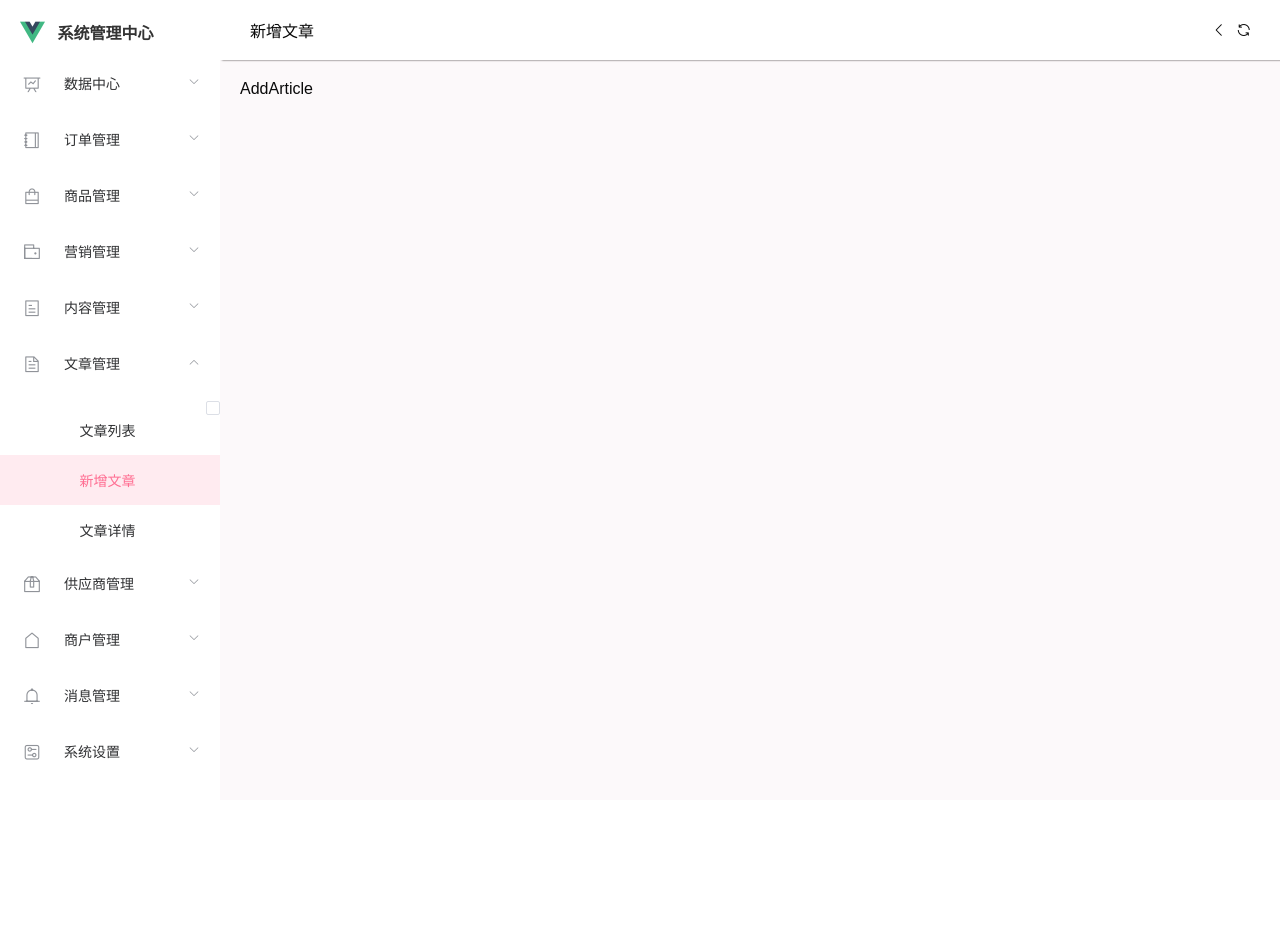
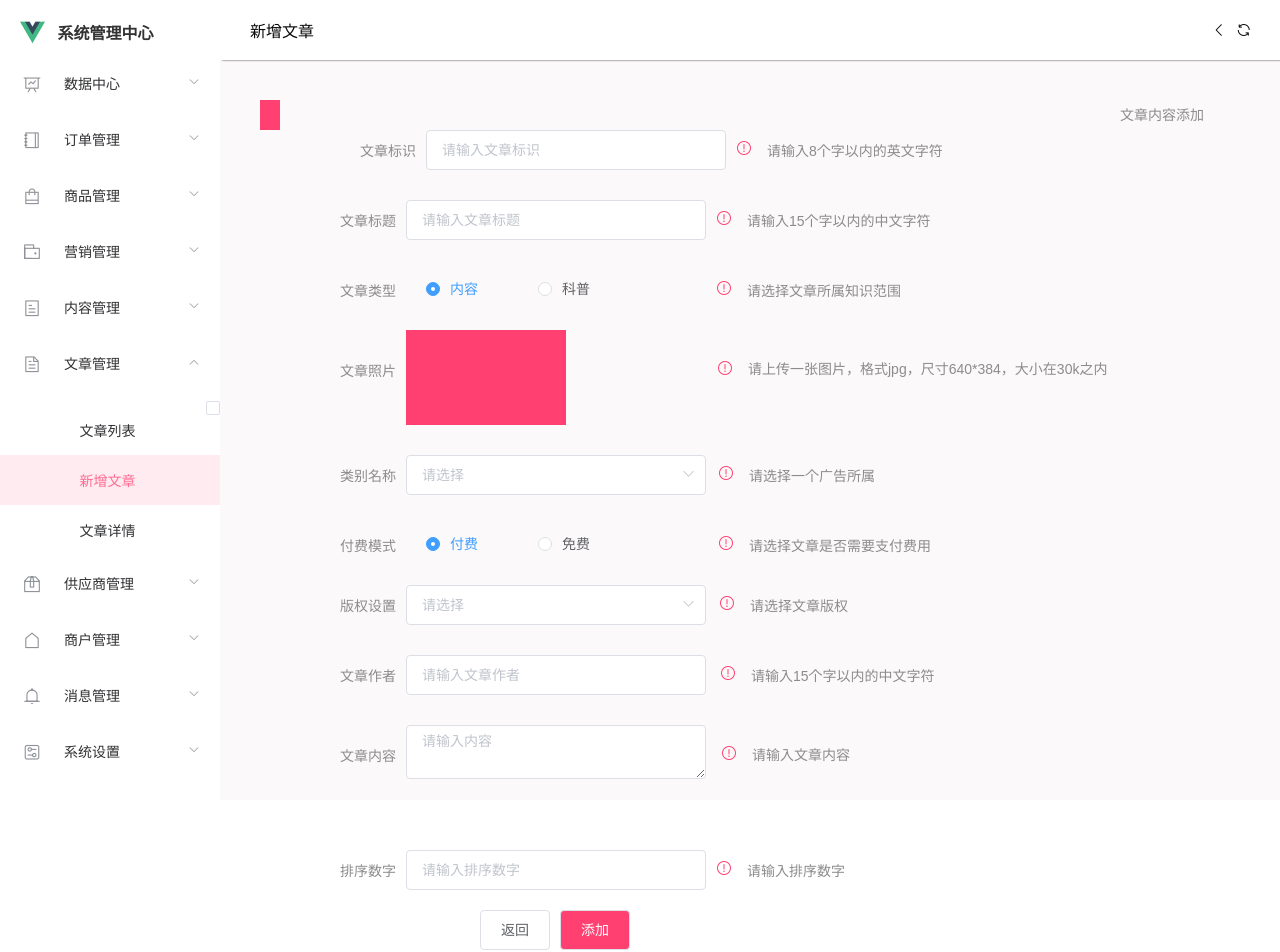
Before and after one commit to bo-ddd/union-b, a Vue app: page /article/addarticle in a window 1280 px wide. Shown: the top 952 px of the page. Before the commit the page ends 800 px from the top, so only its background shows below. Built offline with nearby package versions, Linux system fonts and the light colour scheme.

Commit message:
增加了文章页面

```diff
--- a/src/views/article/AddArticle.vue
+++ b/src/views/article/AddArticle.vue
@@ -1,15 +1,282 @@
 <template>
   <div>
-      AddArticle
+    <div class="wrap">
+      <div class="left"></div>
+      <div class="right">
+        <span class="add">文章内容添加</span>
+      </div>
+      <div class="center">
+        <div class="center-content">
+          <span class="content">文章标识</span>
+          <el-input
+            class="input"
+            v-model="input"
+            placeholder="请输入文章标识"
+          ></el-input>
+          <i class="el-icon-warning-outline"></i>
+          <span class="tips">请输入8个字以内的英文字符</span>
+        </div>
+      </div>
+      <div class="center">
+        <div class="center-content">
+          <span class="content">文章标题</span>
+          <el-input
+            class="input"
+            v-model="input"
+            placeholder="请输入文章标题"
+          ></el-input>
+          <i class="el-icon-warning-outline"></i>
+          <span class="tips">请输入15个字以内的中文字符</span>
+        </div>
+      </div>
+      <div class="center">
+        <div class="center-content">
+          <span class="content">文章类型</span>
+          <el-radio class="option" v-model="radio" label="1">内容</el-radio>
+          <el-radio class="option" v-model="radio" label="2">科普</el-radio>
+          <!-- <el-input class="input" v-model="input" placeholder="请输入内容"></el-input> -->
+          <i class="el-icon-warning-outline icon"></i>
+          <span class="tips">请选择文章所属知识范围</span>
+        </div>
+      </div>
+      <div class="center">
+        <div class="center-content">
+          <span class="content-img">文章照片</span>
+          <div class="img"></div>
+          <i class="el-icon-warning-outline icon-img"></i>
+          <span class="tips-img"
+            >请上传一张图片，格式jpg，尺寸640*384，大小在30k之内</span
+          >
+        </div>
+      </div>
+      <div class="center">
+        <div class="center-content">
+          <span class="content">类别名称</span>
+          <el-select class="input" v-model="value" placeholder="请选择">
+            <el-option
+              v-for="item in options"
+              :key="item.value"
+              :label="item.label"
+              :value="item.value"
+            >
+            </el-option>
+          </el-select>
+          <i class="el-icon-warning-outline icon-i"></i>
+          <span class="tips">请选择一个广告所属</span>
+        </div>
+      </div>
+      <div class="center">
+        <div class="center-content">
+          <span class="content">付费模式</span>
+          <el-radio class="option" v-model="redio" label="1">付费</el-radio>
+          <el-radio class="option" v-model="redio" label="2">免费</el-radio>
+          <i class="el-icon-warning-outline pay"></i>
+          <span class="tips">请选择文章是否需要支付费用</span>
+        </div>
+      </div>
+      <div class="center">
+        <div class="center-content">
+          <span class="content">版权设置</span>
+          <el-select class="input" v-model="value" placeholder="请选择">
+            <el-option
+              v-for="item in options"
+              :key="item.value"
+              :label="item.label"
+              :value="item.value"
+            >
+            </el-option>
+          </el-select>
+          <i class="el-icon-warning-outline copyright"></i>
+          <span class="tips">请选择文章版权</span>
+        </div>
+      </div>
+      <div class="center">
+        <div class="center-content">
+          <span class="content">文章作者</span>
+          <el-input
+            class="input"
+            v-model="input"
+            placeholder="请输入文章作者"
+          ></el-input>
+          <i class="el-icon-warning-outline character"></i>
+          <span class="tips">请输入15个字以内的中文字符</span>
+        </div>
+      </div>
+      <div class="center">
+        <div class="center-content">
+          <span class="content-imges">文章内容</span>
+          <el-input
+          class="articleContent"
+            type="textarea"
+            :rows="2"
+            placeholder="请输入内容"
+            v-model="textarea"
+          >
+          </el-input>
+
+          <i class="el-icon-warning-outline charactar"></i>
+          <span class="tipes">请输入文章内容</span>
+        </div>
+      </div>
+      <div class="center">
+        <div class="center-content">
+          <span class="content">排序数字</span>
+          <el-input
+            class="input"
+            v-model="input"
+            placeholder="请输入排序数字"
+          ></el-input>
+          <i class="el-icon-warning-outline"></i>
+          <span class="tips">请输入排序数字</span>
+        </div>
+      </div>
+
+      <div class="bottom">
+        <div class="bottom-content">
+
+          <el-button>返回</el-button>
+          <el-button class="addArticle">添加</el-button>
+        </div>
+      </div>
+    </div>
   </div>
 </template>
 
 <script>
 export default {
-
-}
+  data() {
+    return {
+      radio: "1",
+      redio: "1",
+    };
+  },
+};
 </script>
 
-<style lang="scss" scoped>
-
+<style>
+.wrap {
+  padding: 20px;
+  /* background-color: hotpink; */
+}
+.left {
+  width: 20px;
+  height: 30px;
+  background-color: #ff4070;
+  float: left;
+}
+.add {
+  color: rgb(140, 140, 140);
+}
+.right {
+  width: 120px;
+  height: 30px;
+  margin-left: 20px;
+  line-height: 30px;
+  font-size: 14px;
+}
+.center {
+  display: flex;
+  margin-top: 20px;
+}
+.input {
+  width: 300px;
+  margin-left: 10px;
+}
+.content {
+  margin-top: 10px;
+  margin-left: 80px;
+  font-size: 14px;
+  color: rgb(140, 140, 140);
+}
+.content-img {
+  margin-top: 30px;
+  margin-left: 80px;
+  font-size: 14px;
+  color: rgb(140, 140, 140);
+}
+.content-imges {
+  margin-top: 20px;
+  margin-left: 80px;
+  font-size: 14px;
+  color: rgb(140, 140, 140);
+}
+.tips {
+  margin-top: 10px;
+  margin-left: 15px;
+  font-size: 14px;
+  color: rgb(140, 140, 140);
+}
+.tipes {
+  margin-top: 19px;
+  margin-left: 15px;
+  font-size: 14px;
+  color: rgb(140, 140, 140);
+}
+.tips-img {
+  margin-top: 28px;
+  margin-left: 15px;
+  font-size: 14px;
+  color: rgb(140, 140, 140);
+}
+.center-content {
+  margin-top: 10px;
+  display: flex;
+}
+.el-icon-warning-outline {
+  margin-left: 10px;
+  margin-top: 10px;
+  color: #ff4070;
+}
+.character {
+  margin-left: 14px;
+}
+.charactar {
+  margin-top: 20px;
+  margin-left: 15px;
+}
+.option {
+  margin-left: 30px;
+  margin-top: 12px;
+  /* color: #ff4070; */
+}
+.icon {
+  margin-left: 96px;
+}
+.pay {
+  margin-left: 98px;
+}
+.img {
+  width: 160px;
+  height: 95px;
+  background-color: #ff4070;
+  margin-left: 10px;
+}
+.icon-img {
+  margin-left: 151px;
+  margin-top: 30px;
+}
+.icon-i {
+  margin-left: 12px;
+}
+.copyright {
+  margin-left: 13px;
+}
+.articleContent{
+    width: 300px;
+    height: 95px;
+    margin-left: 10px;
+}
+.bottom{
+  height: 40px;
+}
+.bottom-content{
+  width: 300px;
+  height: 70px;
+  margin-left: 220px;
+  margin-top: 20px;
+}
+.addArticle{
+  background-color: #ff4070;
+  color: #fff;
+}
 </style>
```
